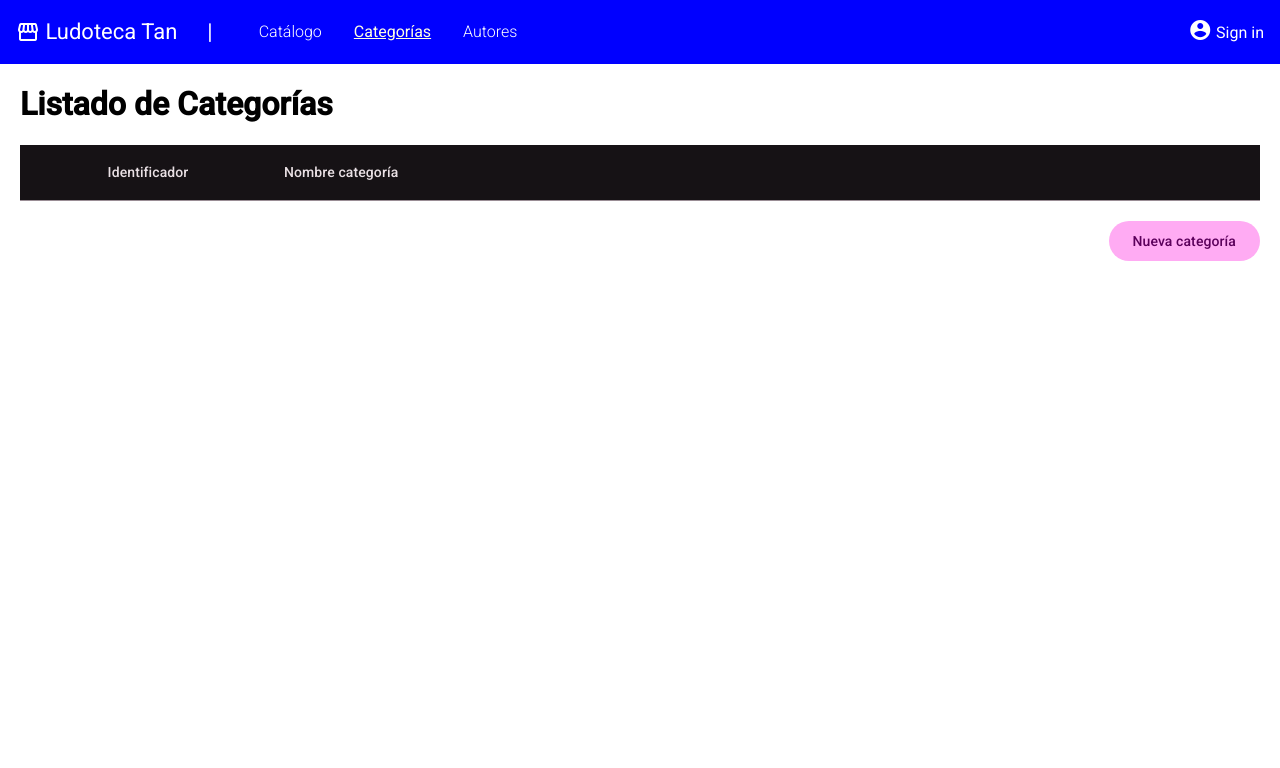
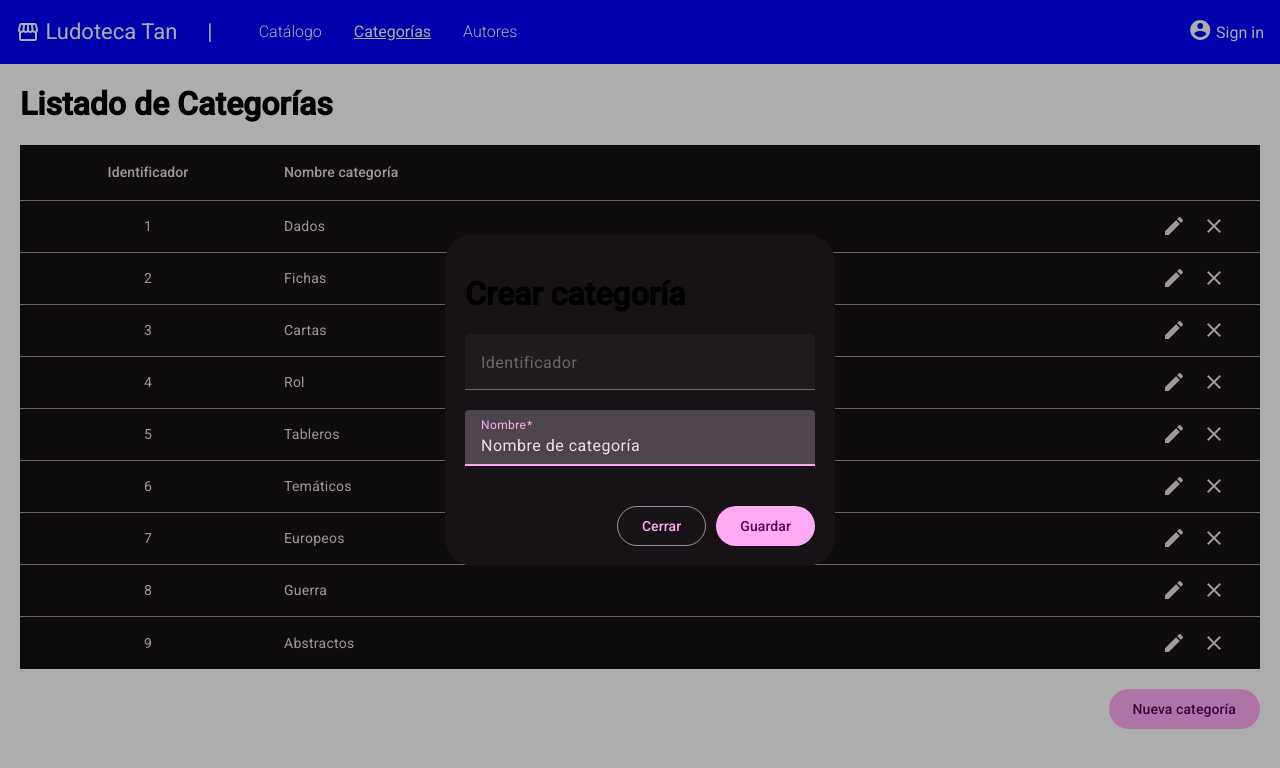
Before and after one commit to nalbmor1/Ludoteca, an Angular app in the folder client/: page /categories in a window 1280 px wide. Both pictures are taken after a click on the button "Nueva categoría". Shown: the top 768 px of the page. Built offline with nearby package versions, Linux system fonts and the light colour scheme.

Commit message:
boton nueva categoria

```diff
--- /dev/null
+++ b/client/src/app/category/category-edit/category-edit.component.html
@@ -0,0 +1,21 @@
+<div class="container">
+    <h1>Crear categoría</h1>
+
+    <form>
+        <mat-form-field>
+            <mat-label>Identificador</mat-label>
+            <input type="text" matInput placeholder="Identificador" [(ngModel)]="category.id" name="id" disabled>
+        </mat-form-field>
+
+        <mat-form-field>
+            <mat-label>Nombre</mat-label>
+            <input type="text" matInput placeholder="Nombre de categoría" [(ngModel)]="category.name" name="name" required>
+            <mat-error>El nombre no puede estar vacío</mat-error>
+        </mat-form-field>
+    </form>
+
+    <div class="buttons">
+        <button mat-stroked-button (click)="onClose()">Cerrar</button>
+        <button mat-flat-button color="primary" (click)="onSave()">Guardar</button>
+    </div>
+</div>
--- /dev/null
+++ b/client/src/app/category/category-edit/category-edit.component.scss
@@ -0,0 +1,19 @@
+.container {
+    min-width: 350px;
+    max-width: 500px;
+    padding: 20px;
+
+    form {
+        display: flex;
+        flex-direction: column;
+        margin-bottom:20px;
+    }
+
+    .buttons {
+      text-align: right;
+
+      button {
+          margin-left: 10px;
+      }
+    }
+}
--- /dev/null
+++ b/client/src/app/category/category-edit/category-edit.component.ts
@@ -0,0 +1,38 @@
+import { Component, OnInit, Inject } from '@angular/core';
+import { MAT_DIALOG_DATA, MatDialogRef } from '@angular/material/dialog';
+import { CategoryService } from '../category.service';
+import { Category } from '../model/Category';
+import { FormsModule, ReactiveFormsModule } from '@angular/forms';
+import { MatFormFieldModule } from '@angular/material/form-field';
+import { MatInputModule } from '@angular/material/input';
+import { MatButtonModule } from '@angular/material/button';
+
+@Component({
+    selector: 'app-category-edit',
+    standalone: true,
+    imports: [FormsModule, ReactiveFormsModule, MatFormFieldModule, MatInputModule, MatButtonModule ],
+    templateUrl: './category-edit.component.html',
+    styleUrl: './category-edit.component.scss'
+})
+export class CategoryEditComponent implements OnInit {
+    category: Category;
+
+    constructor(
+        public dialogRef: MatDialogRef<CategoryEditComponent>,
+        private categoryService: CategoryService
+    ) {}
+
+    ngOnInit(): void {
+        this.category = new Category();
+    }
+
+    onSave() {
+        this.categoryService.saveCategory(this.category).subscribe(() => {
+            this.dialogRef.close();
+        });
+    }
+
+    onClose() {
+        this.dialogRef.close();
+    }
+}
--- a/client/src/app/category/category-list/category-list.component.html
+++ b/client/src/app/category/category-list/category-list.component.html
@@ -25,6 +25,6 @@
     </mat-table>
 
     <div class="buttons">
-        <button mat-flat-button color="primary">Nueva categoría</button>
+        <button mat-flat-button color="primary" (click)="createCategory()">Nueva categoría</button>
     </div>
 </div>
--- a/client/src/app/category/category-list/category-list.component.ts
+++ b/client/src/app/category/category-list/category-list.component.ts
@@ -5,6 +5,9 @@ import { CommonModule } from '@angular/common';
 import { MatTableModule } from '@angular/material/table';
 import { MatIconModule } from '@angular/material/icon';
 import { MatButtonModule } from '@angular/material/button';
+import { CategoryService } from '../category.service';
+import { MatDialog } from '@angular/material/dialog';
+import { CategoryEditComponent } from '../category-edit/category-edit.component';
 
 @Component({
     selector: 'app-category-list',
@@ -19,12 +22,27 @@ import { MatButtonModule } from '@angular/material/button';
     styleUrl: './category-list.component.scss'
 })
 export class CategoryListComponent implements OnInit{
-
     dataSource = new MatTableDataSource<Category>();
     displayedColumns: string[] = ['id', 'name', 'action'];
 
-    constructor() { }
+    constructor(
+        private categoryService: CategoryService,
+        public dialog: MatDialog,
+    ) { }
 
     ngOnInit(): void {
+        this.categoryService.getCategories().subscribe(
+            categories => this.dataSource.data = categories
+        );
+    }
+
+    createCategory() {
+      const dialogRef = this.dialog.open(CategoryEditComponent, {
+        data: {}
+      });
+
+      dialogRef.afterClosed().subscribe(result => {
+        this.ngOnInit();
+      });
     }
 }
--- /dev/null
+++ b/client/src/app/category/category.service.ts
@@ -0,0 +1,24 @@
+import { Injectable } from '@angular/core';
+import { Observable, of } from 'rxjs';
+import { Category } from './model/Category';
+import { CATEGORY_DATA } from './model/mock-categories';
+
+@Injectable({
+  providedIn: 'root'
+})
+export class CategoryService {
+
+  constructor() { }
+
+  getCategories(): Observable<Category[]> {
+    return of(CATEGORY_DATA);
+  }
+
+  saveCategory(category: Category): Observable<Category> {
+    return of(null);
+  }
+
+  deleteCategory(idCategory : number): Observable<any> {
+    return of(null);
+  }
+}
--- /dev/null
+++ b/client/src/app/category/model/mock-categories.ts
@@ -0,0 +1,13 @@
+import { Category } from "./Category";
+
+export const CATEGORY_DATA: Category[] = [
+    { id: 1, name: 'Dados' },
+    { id: 2, name: 'Fichas' },
+    { id: 3, name: 'Cartas' },
+    { id: 4, name: 'Rol' },
+    { id: 5, name: 'Tableros' },
+    { id: 6, name: 'Temáticos' },
+    { id: 7, name: 'Europeos' },
+    { id: 8, name: 'Guerra' },
+    { id: 9, name: 'Abstractos' },
+]
```
Also changed, not shown: 2 other files (tests, documents, lock files or other folders).
